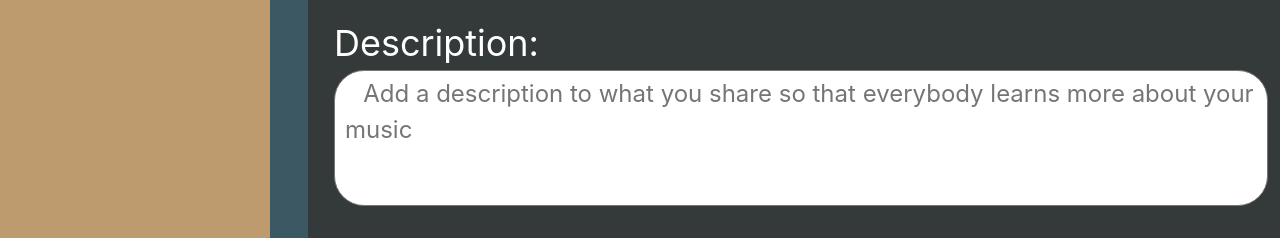
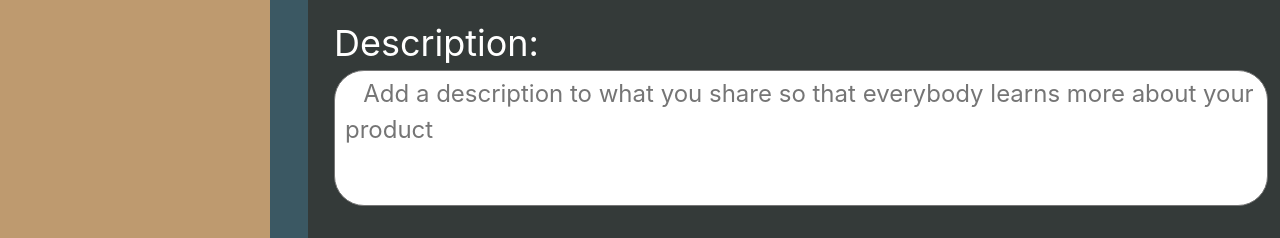
Before and after one commit to ProjectVM/ProjectVM, a React (Create React App) app in the folder frontend/: page /upload in a window 1280 px wide. Shown: the part 446-684 px from the top of the page. Built offline with nearby package versions, Linux system fonts and the light colour scheme; the HTML template or start-up script is replaced by a standard one.

Commit message:
Modified the placeholder in the description #54

```diff
--- a/frontend/src/components/Upload/upload.jsx
+++ b/frontend/src/components/Upload/upload.jsx
@@ -72,7 +72,7 @@ function UploadPage() {
             <p className="subHeaderDes">Description:</p>
             <textarea
               className="textInput"
-              placeholder="Add a description to what you share so that everybody learns more about your music"
+              placeholder="Add a description to what you share so that everybody learns more about your product"
               onChange={writeToDescription}
             />
           </div>
```
